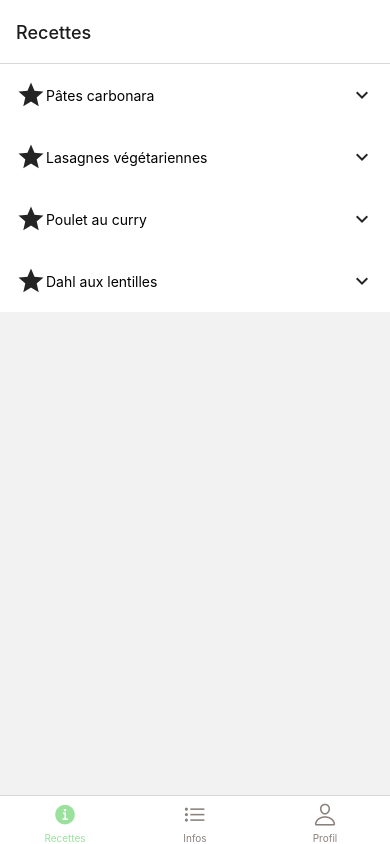
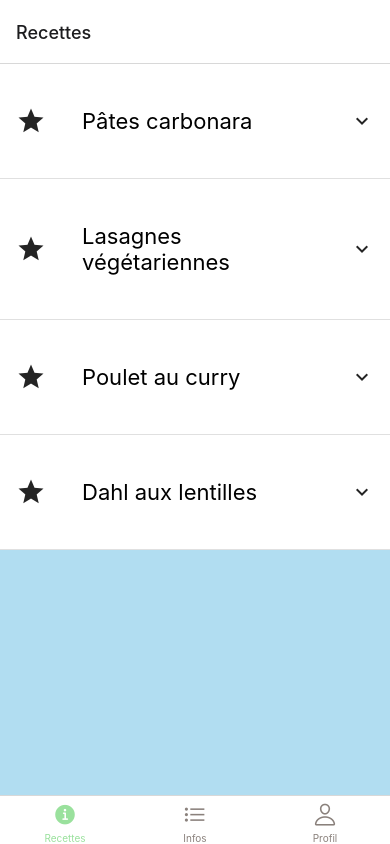
Before and after one commit to WildCodeSchool/2209-wns-shamir-bilan-carbone-mobile, a React Native app in the folder Bilan-Carbone/: screen /Home in a window 390 px wide. Built offline with nearby package versions, Linux system fonts and the light colour scheme.

Commit message:
wip: set count

```diff
--- a/Bilan-Carbone/assets/themes.json
+++ /dev/null
@@ -1,10 +0,0 @@
-{
-  "colors": {
-    "primary": "#b1ddf1",
-    "secondary": "#9ae19d",
-    "tertiary": "#d6ffb7",
-    "dark": "#181f1c",
-    "light": "#ffffff",
-    "brown": "#8a817c"
-  }
-}
--- a/Bilan-Carbone/screens/Home/HomeBis.tsx
+++ b/Bilan-Carbone/screens/Home/HomeBis.tsx
@@ -5,11 +5,10 @@ import {
   StatusBar,
   StyleSheet,
   Text,
-  TextInput,
   TouchableOpacity,
 } from "react-native";
 import { Icon, ListItem } from "@rneui/themed";
-import { colors } from "../../assets/themes.json";
+import { COLORS } from "../../assets/constants";
 
 type ItemData = {
   id: string;
@@ -35,38 +34,18 @@ const DATA: ItemData[] = [
   },
 ];
 
-type ItemProps = {
-  item: ItemData;
-  onPress: () => void;
-  backgroundColor: string;
-  textColor: string;
-};
-
-const Item = ({ item, onPress, backgroundColor, textColor }: ItemProps) => (
-  <TouchableOpacity
-    onPress={onPress}
-    style={[styles.item, { backgroundColor }]}
-  >
-    <Text style={[styles.title, { color: textColor }]}>{item.title}</Text>
-  </TouchableOpacity>
-);
-
 const HomeBis = () => {
-  const [selectedId, setSelectedId] = useState<string>();
   const [expanded, setExpanded] = useState(false);
+  const [count, setCount] = useState(0);
 
   const renderItem = ({ item }: { item: ItemData }) => {
-    const backgroundColor =
-      item.id === selectedId ? colors.primary : colors.secondary;
-    const color = item.id === selectedId ? "white" : "black";
-
     return (
       <ListItem.Accordion
         content={
           <>
             <Icon name="star" size={30} />
-            <ListItem.Content>
-              <Text>{item.title}</Text>
+            <ListItem.Content style={styles.item}>
+              <Text style={styles.title}>{item.title}</Text>
             </ListItem.Content>
           </>
         }
@@ -74,11 +53,14 @@ const HomeBis = () => {
         onPress={() => {
           setExpanded(!expanded);
         }}
+        bottomDivider
       >
         <ListItem.Content
           style={{ flexDirection: "row", justifyContent: "space-between" }}
         >
-          <TextInput placeholder="Portion" />
+          <Text onPress={() => setCount(count - 1)}>-</Text>
+          <Text style={{ fontSize: 20 }}>{count}</Text>
+          <Text onPress={() => setCount(count + 1)}>+</Text>
           <TouchableOpacity
             onPress={() => alert("Portion ajoutée avec succès !")}
           >
@@ -95,7 +77,6 @@ const HomeBis = () => {
         data={DATA}
         renderItem={renderItem}
         keyExtractor={(item) => item.id}
-        extraData={selectedId}
       />
     </SafeAreaView>
   );
@@ -105,6 +86,7 @@ const styles = StyleSheet.create({
   container: {
     flex: 1,
     marginTop: StatusBar.currentHeight || 0,
+    backgroundColor: COLORS.LIGHT_BLUE,
   },
   item: {
     padding: 20,
@@ -112,7 +94,7 @@ const styles = StyleSheet.create({
     marginHorizontal: 16,
   },
   title: {
-    fontSize: 32,
+    fontSize: 22,
   },
 });
 
--- a/Bilan-Carbone/screens/Home/HomeScreen.tsx
+++ b/Bilan-Carbone/screens/Home/HomeScreen.tsx
@@ -3,7 +3,7 @@ import { Button } from "@rneui/themed";
 import React from "react";
 import { DonutChart } from "react-native-circular-chart";
 import { SafeAreaView } from "react-native-safe-area-context";
-import { colors } from "../../assets/themes.json";
+import { colors } from "../../assets/constants";
 
 const datas = [
   { name: "Voiture", value: 10, color: colors.primary },
--- a/Bilan-Carbone/screens/Profile/ProfileScreen.tsx
+++ b/Bilan-Carbone/screens/Profile/ProfileScreen.tsx
@@ -7,7 +7,7 @@ import {
   SafeAreaView,
 } from "react-native";
 import React from "react";
-import { colors } from "../../assets/themes.json";
+import { colors } from "../../assets/constants";
 
 export default function ProfileScreen() {
   return (
--- a/Bilan-Carbone/screens/Survey/SurveyFoodScreen.tsx
+++ b/Bilan-Carbone/screens/Survey/SurveyFoodScreen.tsx
@@ -11,7 +11,7 @@ import ICarbon from "../../interface/ICarbon";
 import * as Font from "expo-font";
 import { useFonts } from "expo-font";
 import SplashScreen from "../Splash/SplashScreen";
-import { colors } from "../../assets/themes.json";
+import { colors } from "../../assets/constants";
 import { color } from "@rneui/base";
 import { SafeAreaView } from "react-native-safe-area-context";
 
--- a/Bilan-Carbone/screens/Survey/SurveyFoodSearchScreen.tsx
+++ b/Bilan-Carbone/screens/Survey/SurveyFoodSearchScreen.tsx
@@ -23,7 +23,7 @@ import CarbonItem from "../../components/Food/CarbonItem";
 import SurveyFoodScreen from "./SurveyFoodScreen";
 import Feather from "react-native-vector-icons/Feather";
 import MaterialIcons from "react-native-vector-icons/MaterialIcons";
-import { colors } from "../../assets/themes.json";
+import { colors } from "../../assets/constants";
 
 export default function SurveyFoodSearchScreen({ navigation }: any) {
   const [searchTerm, setSearchTerm] = useState<string | null>("");
```
